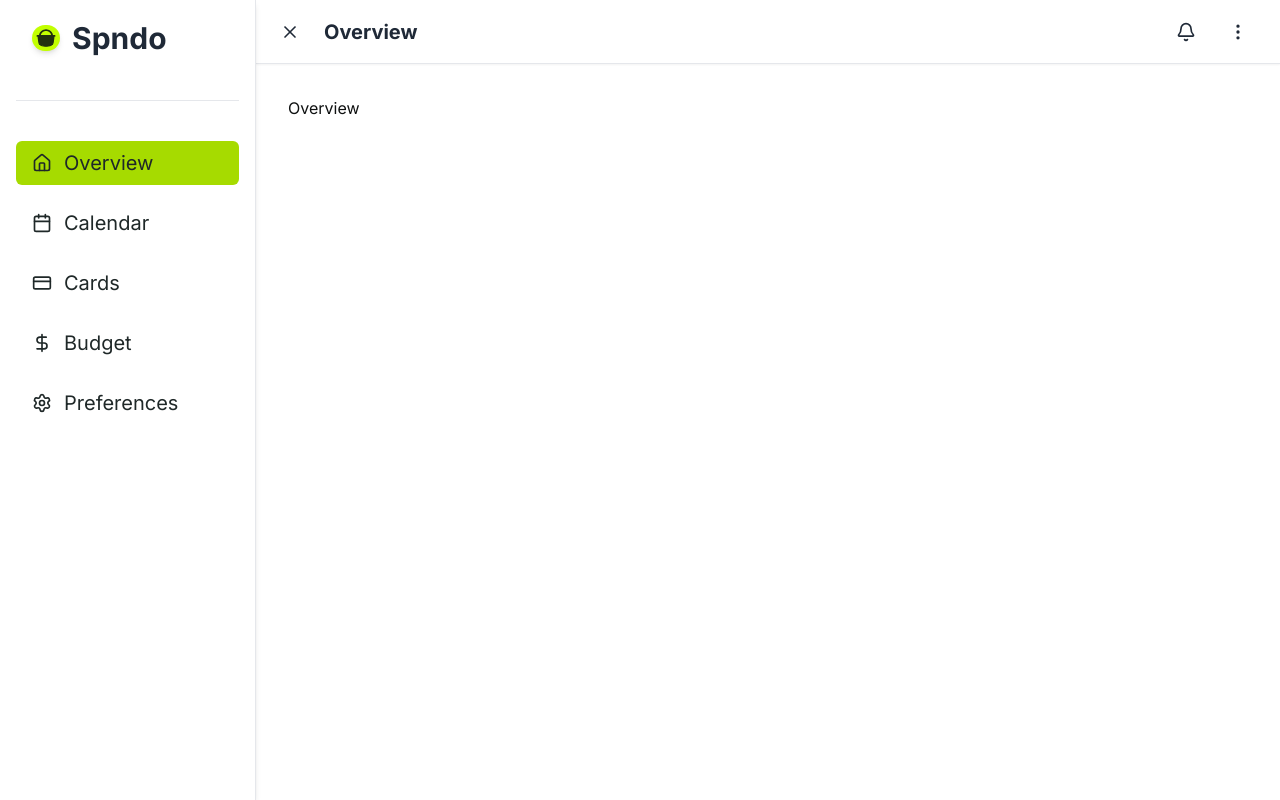
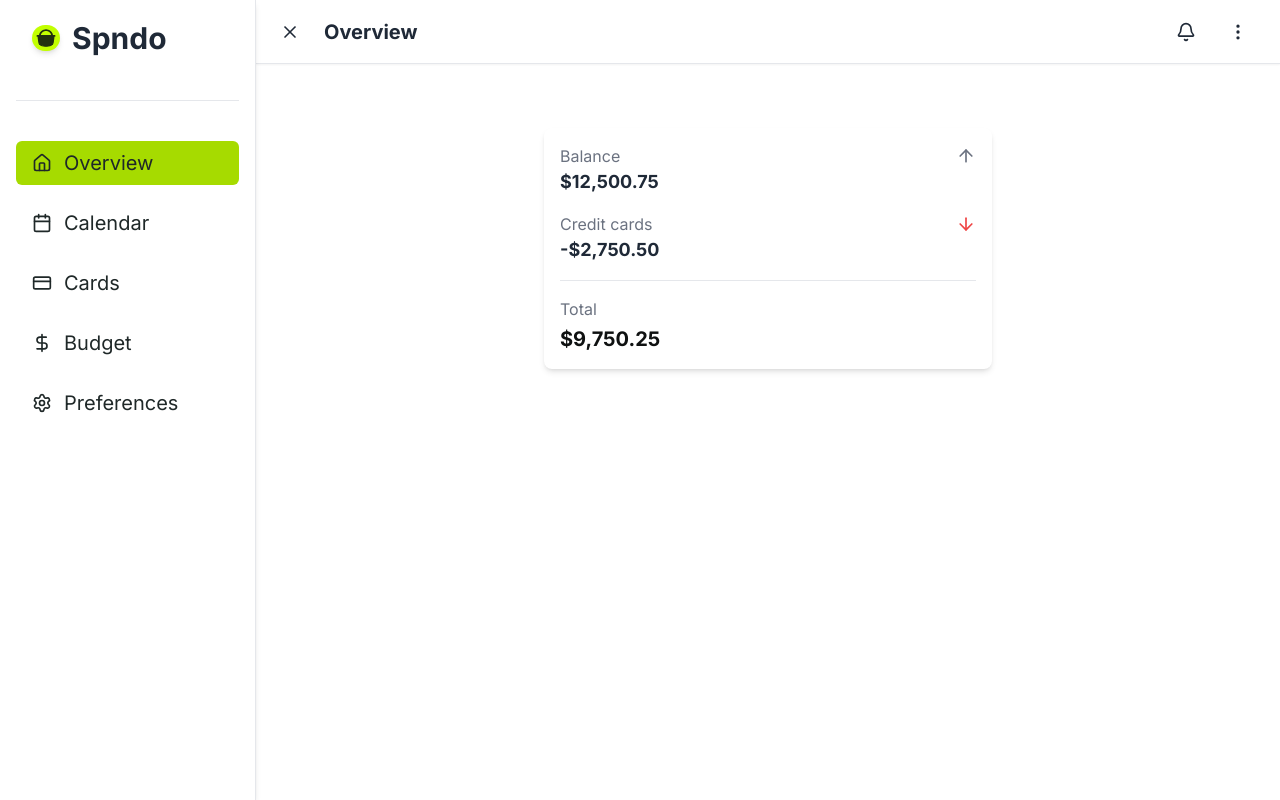
Before and after one commit to Waahguptaji/spndo, a Next.js app in the folder client/: page / in a window 1280 px wide. Built offline with nearby package versions, Linux system fonts and the light colour scheme.

Commit message:
feat(summarycard): Created summary card [#11]

```diff
--- a/client/src/app/page.tsx
+++ b/client/src/app/page.tsx
@@ -2,7 +2,7 @@
 import LeftNavBar from "@/components/nav/LeftNavBar";
 import BottomNavBar from "@/components/nav/BottomNavBar";
 import { TopAppBar } from "@/components/nav/Topbar";
-
+import SummaryWidget from "@/components/dashboard/SummaryWidget";
 import { SetStateAction, useState,useEffect } from "react";
 
 export default function Home() {
@@ -38,7 +38,7 @@ const isSidebarOpen = isPinned || isHoverOpen;
   const renderActivePage = () => {
       switch (currentPageTitle) {
           case 'Overview':
-              return "Overview";
+              return <SummaryWidget />;
           case 'Calendar':
               return "Calendar";
           case 'Cards':
@@ -74,7 +74,7 @@ const isSidebarOpen = isPinned || isHoverOpen;
           onToggleSidebar={togglePin}
           isSidebarOpen={isSidebarOpen}
         />
-        <main className="p-6 md:p-8 pb-24 md:pb-8">
+        <main className="pt-16">
          {renderActivePage()}
         </main>
       </div>
--- /dev/null
+++ b/client/src/components/dashboard/SummaryWidget.tsx
@@ -0,0 +1,56 @@
+import {ArrowUp, ArrowDown} from 'lucide-react';
+
+
+const SummaryWidget = () => {
+    const balance = 12500.75;
+    const creditCardDebt = -2750.50;
+    const netTotal = balance + creditCardDebt;
+
+    // Helper to format numbers as currency
+    const formatCurrency = (amount: number) => {
+        return new Intl.NumberFormat('en-US', {
+            style: 'currency',
+            currency: 'USD',
+        }).format(amount);
+    };
+
+    return (
+        <div className="bg-neutral-white dark:bg-neutral-dark2 p-4 rounded-lg shadow-md w-full max-w-md mx-auto">
+            <div className="space-y-4">
+                {/* Balance Section */}
+                <div>
+                    <div className="flex items-center justify-between text-gray-500 dark:text-gray-400">
+                        <span>Balance</span>
+                        <ArrowUp className="w-5 h-5 text-primary-darkBrand" />
+                    </div>
+                    <p className="text-lg font-semibold text-gray-800 dark:text-white ">
+                        {formatCurrency(balance)}
+                    </p>
+                </div>
+
+                {/* Credit Cards Section */}
+                <div>
+                    <div className="flex items-center justify-between text-gray-500 dark:text-gray-400">
+                        <span>Credit cards</span>
+                        <ArrowDown className="w-5 h-5 text-red-500" />
+                    </div>
+                    <p className="text-lg font-semibold text-gray-800 dark:text-white">
+                        {formatCurrency(creditCardDebt)}
+                    </p>
+                </div>
+            </div>
+
+            {/* Divider */}
+            <hr className="my-4 border-gray-200 dark:border-gray-700" />
+
+            {/* Total Section */}
+            <div>
+                <p className="text-gray-500 dark:text-gray-400">Total</p>
+                <p className="text-xl font-bold text-primary-darkBrand mt-1">
+                    {formatCurrency(netTotal)}
+                </p>
+            </div>
+        </div>
+    );
+};
+export default SummaryWidget;
```
